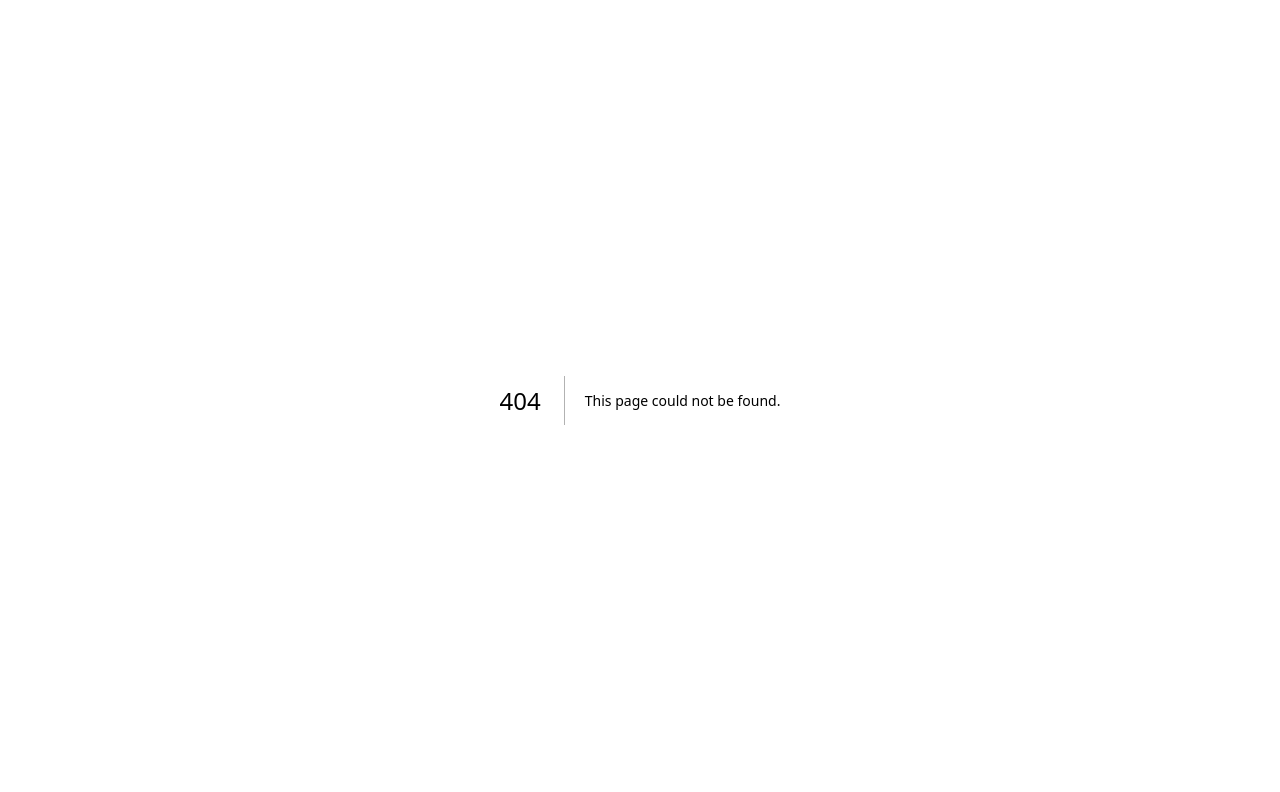
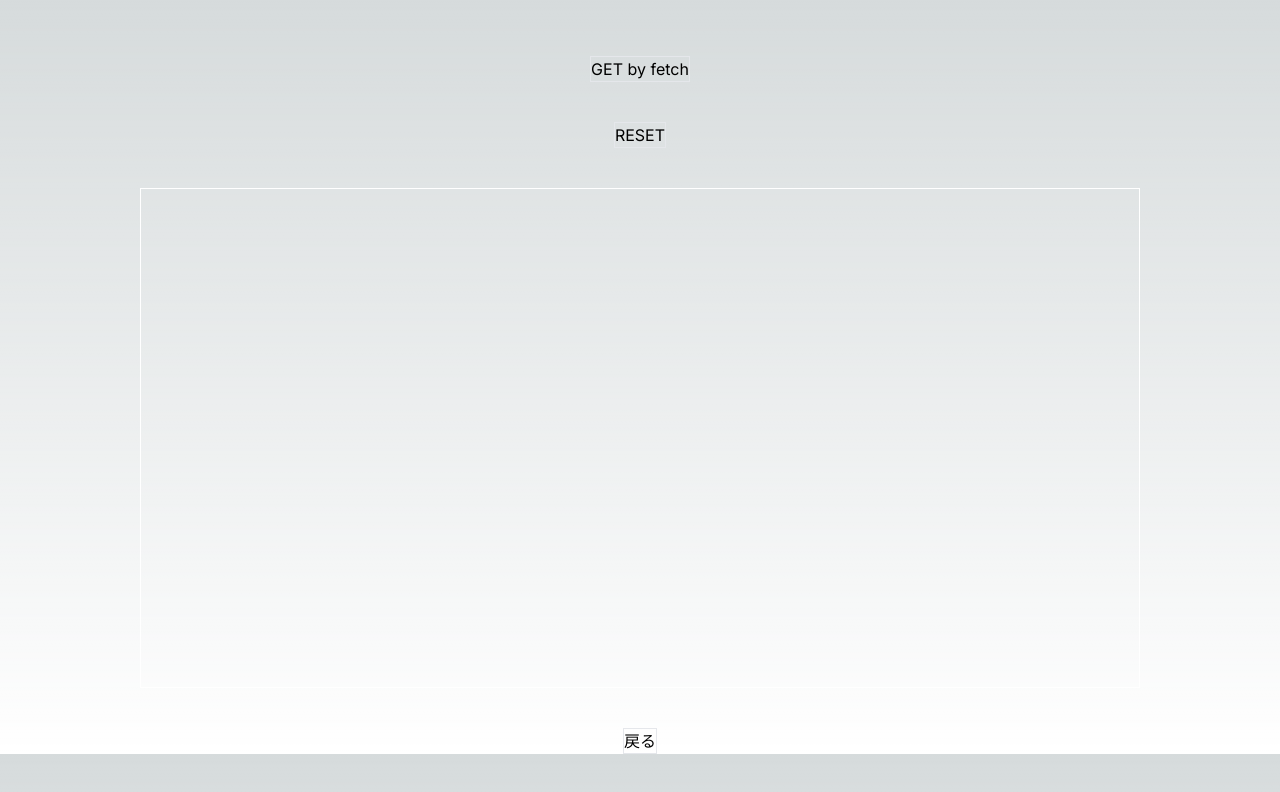
Before and after one commit to shimishimizu/fetch-practice, a Next.js app: page /fetch/get in a window 1280 px wide. Before the commit this address had no page. Shown: the top 792 px of the page. Built offline with nearby package versions, Linux system fonts and the light colour scheme.

Commit message:
fetch APIページ実装

```diff
--- /dev/null
+++ b/_constants/endpoint.ts
@@ -0,0 +1,7 @@
+// json placeholder
+// export const GET_END_POINT = "https://jsonplaceholder.typicode.com/posts/";
+// export const POST_END_POINT = "https://jsonplaceholder.typicode.com/posts/";
+
+// my json server
+export const GET_END_POINT = "http://localhost:3000/posts/";
+export const POST_END_POINT = "http://localhost:3000/posts/";
--- /dev/null
+++ b/app/fetch/delete/page.tsx
@@ -0,0 +1,66 @@
+"use client";
+import Button from "@/_components/Button";
+import Link from "next/link";
+import { useState } from "react";
+
+const Get = () => {
+  type postsTypes = {
+    id: number;
+    userId: number;
+    title: string;
+    body: string;
+  };
+
+  const [results, setResults] = useState<Array<postsTypes>>([]);
+
+  const param = {
+    method: "DELETE",
+  };
+
+  const deleteData = () => {
+    fetch("http://localhost:3000/posts/1", param)
+      .then((res) => res.json())
+      .then((json) => {
+        console.log(json);
+        fetch("http://localhost:3000/posts/")
+          .then((res) => res.json())
+          .then((json) => setResults(json))
+          .catch((e) => alert(e.message));
+      })
+      .catch((e) => alert(e.message));
+  };
+
+  const resetData = () => {
+    setResults([]);
+  };
+
+  console.log(results);
+
+  return (
+    <>
+      <div className="pt-14 mb-10 flex justify-center items-center gap-4">
+        <Button label="DELETE by fetch" clickHandler={deleteData} />
+      </div>
+      <div className="mb-10 flex justify-center items-center gap-4">
+        <Button label="RESET" clickHandler={resetData} />
+      </div>
+      <ul className="border border-white h-[500px] w-[1000px] mx-auto p-3 overflow-scroll">
+        {results.map((item, index) => (
+          <li key={index} className="border-b border-white">
+            <p>{item.id}</p>
+            <p>{item.userId}</p>
+            <p>{item.title}</p>
+            <p>{item.body}</p>
+          </li>
+        ))}
+      </ul>
+      <div className="mt-10 flex justify-center items-center gap-4">
+        <Link href={"/"}>
+          <Button label="戻る" />
+        </Link>
+      </div>
+    </>
+  );
+};
+
+export default Get;
--- /dev/null
+++ b/app/fetch/get/page.tsx
@@ -0,0 +1,56 @@
+"use client";
+import Button from "@/_components/Button";
+import Link from "next/link";
+import { useState } from "react";
+
+const Get = () => {
+  type postsTypes = {
+    id: number;
+    userId: number;
+    title: string;
+    body: string;
+  };
+
+  const [results, setResults] = useState<Array<postsTypes>>([]);
+
+  const getData = () => {
+    fetch("http://localhost:3000/posts")
+      .then((res) => res.json())
+      .then((json) => setResults(json))
+      .catch((e) => alert(e.message));
+  };
+
+  const resetData = () => {
+    setResults([]);
+  };
+
+  console.log(results);
+
+  return (
+    <>
+      <div className="pt-14 mb-10 flex justify-center items-center gap-4">
+        <Button label="GET by fetch" clickHandler={getData} />
+      </div>
+      <div className="mb-10 flex justify-center items-center gap-4">
+        <Button label="RESET" clickHandler={resetData} />
+      </div>
+      <ul className="border border-white h-[500px] w-[1000px] mx-auto p-3 overflow-scroll">
+        {results.map((item, index) => (
+          <li key={index} className="border-b border-white">
+            <p>{item.id}</p>
+            <p>{item.userId}</p>
+            <p>{item.title}</p>
+            <p>{item.body}</p>
+          </li>
+        ))}
+      </ul>
+      <div className="mt-10 flex justify-center items-center gap-4">
+        <Link href={"/"}>
+          <Button label="戻る" />
+        </Link>
+      </div>
+    </>
+  );
+};
+
+export default Get;
--- /dev/null
+++ b/app/fetch/post/page.tsx
@@ -0,0 +1,75 @@
+"use client";
+import Button from "@/_components/Button";
+import { POST_END_POINT } from "@/_constants/endpoint";
+import Link from "next/link";
+import { useState } from "react";
+
+const Post = () => {
+  type postsTypes = {
+    id: number;
+    userId: number;
+    title: string;
+    body: string;
+  };
+
+  const [results, setResults] = useState<Array<postsTypes>>([]);
+
+  const param = {
+    method: "POST",
+    body: JSON.stringify({
+      userId: 1,
+      title: "test title",
+      body: "test body",
+    }),
+    header: {
+      "Content-type": "application/json; charaset=UTF-8",
+    },
+  };
+  // ダミーなので実際にPOSTはされない
+  const postData = () => {
+    fetch(POST_END_POINT, param)
+      .then((res) => res.json())
+      .then((json) => {
+        console.log("json", json);
+        fetch(`${POST_END_POINT}`)
+          .then((res) => res.json())
+          .then((json) => setResults(json))
+          .catch((e) => alert(e.message));
+      })
+      .catch((e) => alert(e.message));
+  };
+
+  const resetData = () => {
+    setResults([]);
+  };
+
+  console.log(results);
+
+  return (
+    <>
+      <div className="pt-14 mb-10 flex justify-center items-center gap-4">
+        <Button label="POST" clickHandler={postData} />
+      </div>
+      <div className="mb-10 flex justify-center items-center gap-4">
+        <Button label="RESET" clickHandler={resetData} />
+      </div>
+      <ul className="border border-white h-[500px] w-[1000px] mx-auto p-3 overflow-scroll">
+        {results.map((item, index) => (
+          <li key={index} className="border-b border-white">
+            <p>{item.id}</p>
+            <p>{item.userId}</p>
+            <p>{item.title}</p>
+            <p>{item.body}</p>
+          </li>
+        ))}
+      </ul>
+      <div className="mt-10 flex justify-center items-center gap-4">
+        <Link href={"/"}>
+          <Button label="戻る" />
+        </Link>
+      </div>
+    </>
+  );
+};
+
+export default Post;
```
